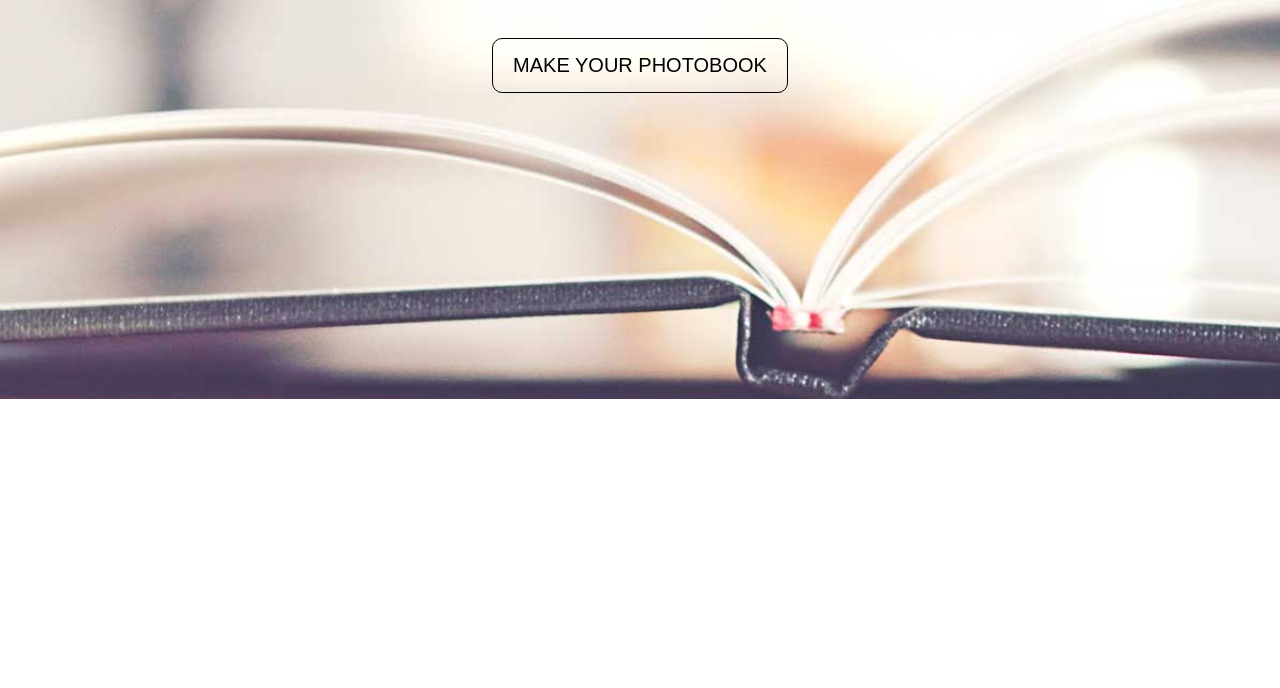
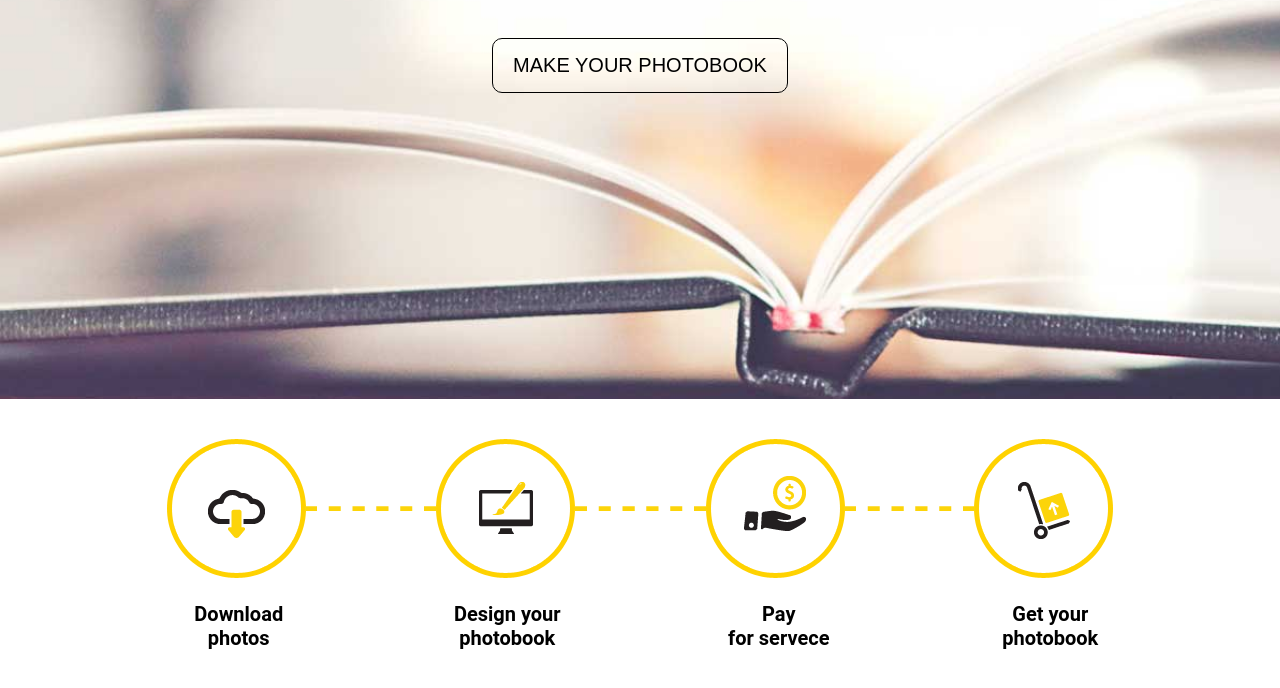
Before and after one commit to zinovyevaleks/less-practice, a website: page public/index.html in a window 1280 px wide. Shown: the part 268-956 px from the top of the page. Before the commit the page ends 800 px from the top, so only its background shows below. Drawn offline with Linux system fonts and the light colour scheme.

Commit message:
Сверстал блок feachures

```diff
--- a/public/index.html
+++ b/public/index.html
@@ -4,7 +4,7 @@
     <meta charset="UTF-8">
     <meta name="viewport" content="width=device-width, initial-scale=1.0">
     <meta http-equiv="X-UA-Compatible" content="ie=edge">
-    <title>Less</title>
+    <title>Less Practice</title>
     <link rel="stylesheet" href="bundle.min.css">
     <link rel="stylesheet" href="libs/font-awesome.min.css">
 </head>
@@ -29,8 +29,26 @@
             </div>
 
 
+
             <button class="btn btn-line">Make your photobook</button>
         </header>
+        <section id="features">
+            <img src="img/steps.png">
+            <div class="text">
+                <div class="first">
+                    <div>Download <br> photos</div>
+                </div>
+                <div class="second">
+                    <div>Design your <br> photobook</div>
+                </div>
+                <div class="third">
+                    <div>Pay <br> for servece</div>
+                </div>
+                <div class="fourth">
+                    <div>Get your <br> photobook</div>
+                </div>
+            </div>
+        </section>
     </div>
 </body>
 </html>
--- /dev/null
+++ b/src/less/features.less
@@ -0,0 +1,46 @@
+@import "partials/params";
+@import "partials/mixins";
+
+
+#features {
+
+    padding: 40px 0 60px;
+    text-align: center;
+
+    & img {
+        margin-bottom: 20px;
+    }
+
+    & .text {
+        display: flex;;
+        justify-content: space-around;
+        margin: 0 auto;
+        width: 950px;
+
+
+        & > div {
+            width: 25%;
+            font-weight: bold;
+            font-size: 20px;
+
+            & > div {
+                position: relative;
+            }
+        }
+
+
+        & .first > div {
+            right: 45px;
+        }
+
+        & .second > div {
+            right: 14px;
+        }
+        & .third > div {
+            left: 20px;
+        }
+        & .fourth > div {
+            left: 54px;
+        }
+    }
+}
```
Also changed, not shown: public/bundle.min.css.
